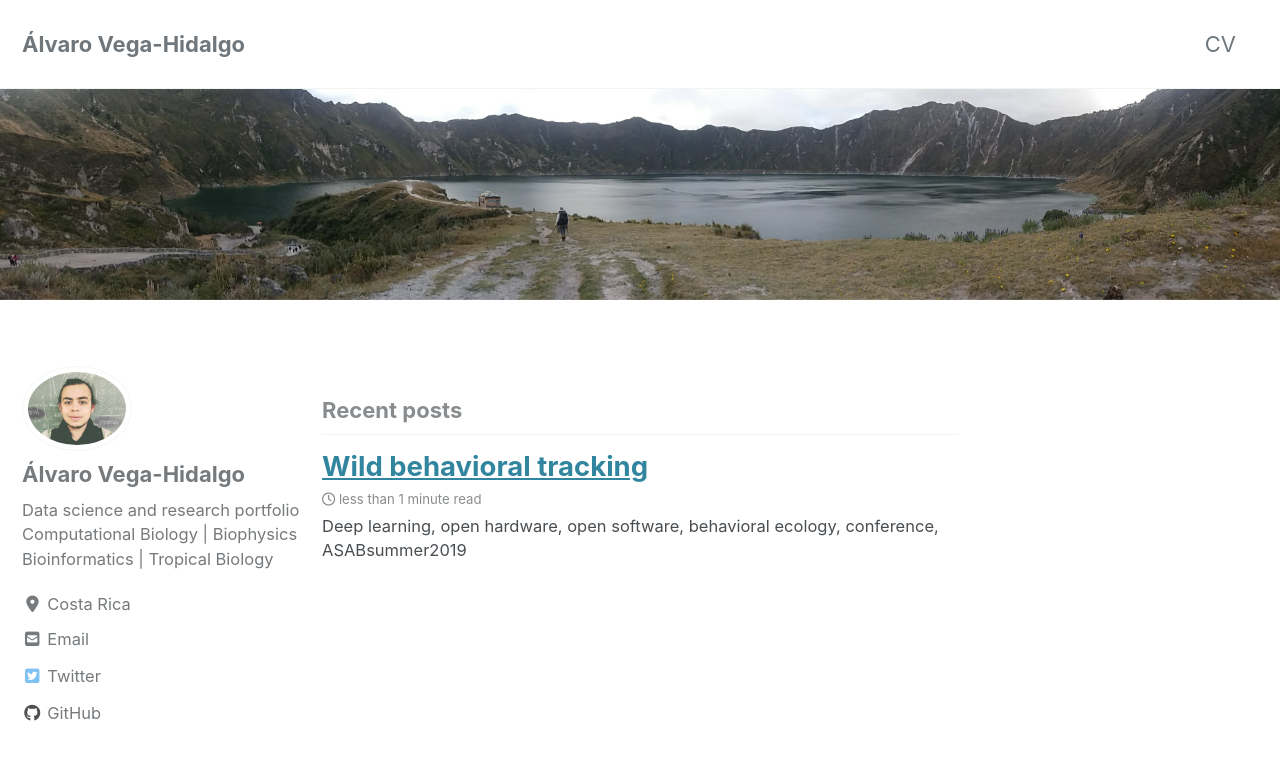
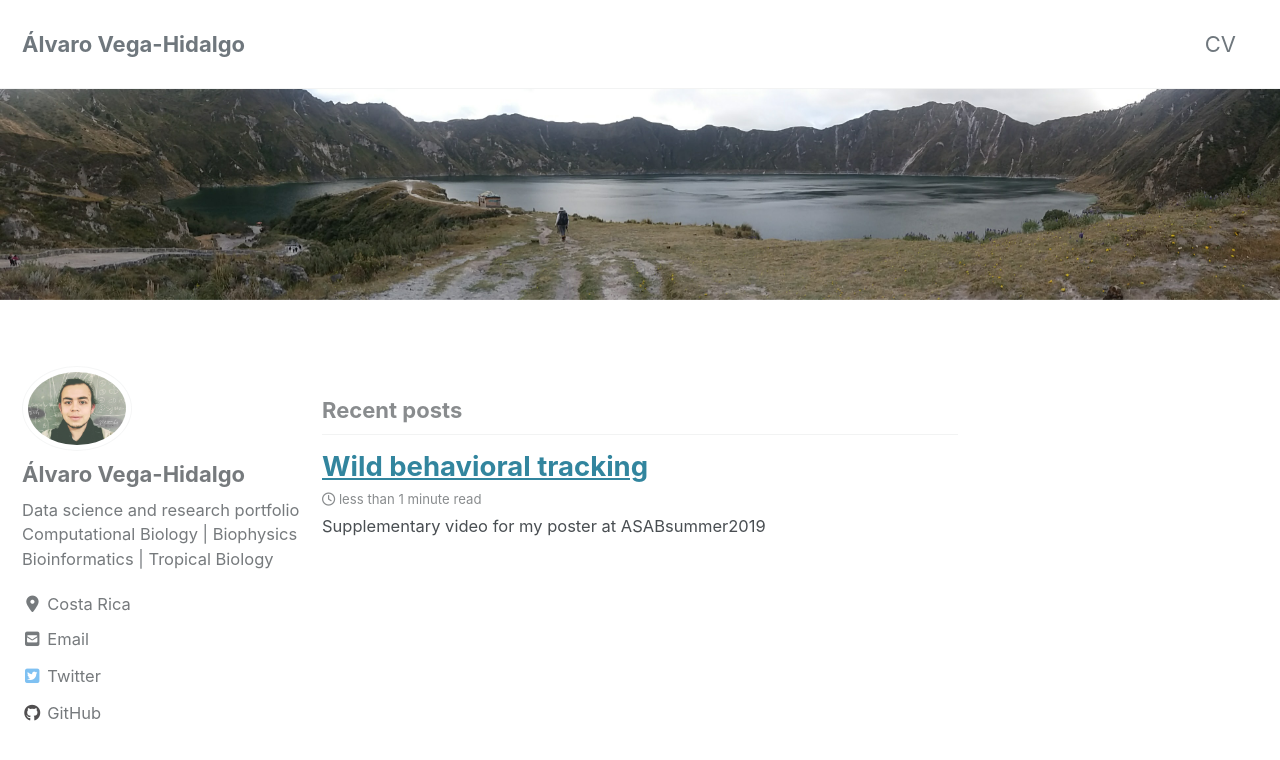
Before and after one commit to alvarovegahd/alvarovegahd.github.io, a Jekyll site: the page built from index.html, in a window 1280 px wide and 900 px high. Shown: the top 760 px of the window. Built offline with Jekyll 4.4.1, drawn with Linux system fonts in a browser that asks for light colours; cached includes are drawn as plain includes; nearby versions of some CDN libraries; the list of posts is cut into pages by our own code.

```diff
--- a/_posts/2019-08-26-wildbehtrack.md
+++ b/_posts/2019-08-26-wildbehtrack.md
@@ -1,9 +1,10 @@
 ---
 title: "Wild behavioral tracking"
 date: 2019-08-26
+tags: [Deep learning, open hardware, open software, behavioral ecology, conference, ASABsummer2019]
 header:
   image: "/images/landscape.jpg"
-excerpt: "Deep learning, open hardware, open software, behavioral ecology, conference, ASABsummer2019"
+excerpt: "Supplementary video for my poster at ASABsummer2019"
 ---
 
 <iframe width="560" height="315" src="https://www.youtube.com/embed/DOrs3JWF81E" frameborder="0" allow="accelerometer; autoplay; encrypted-media; gyroscope; picture-in-picture" allowfullscreen></iframe>
```
